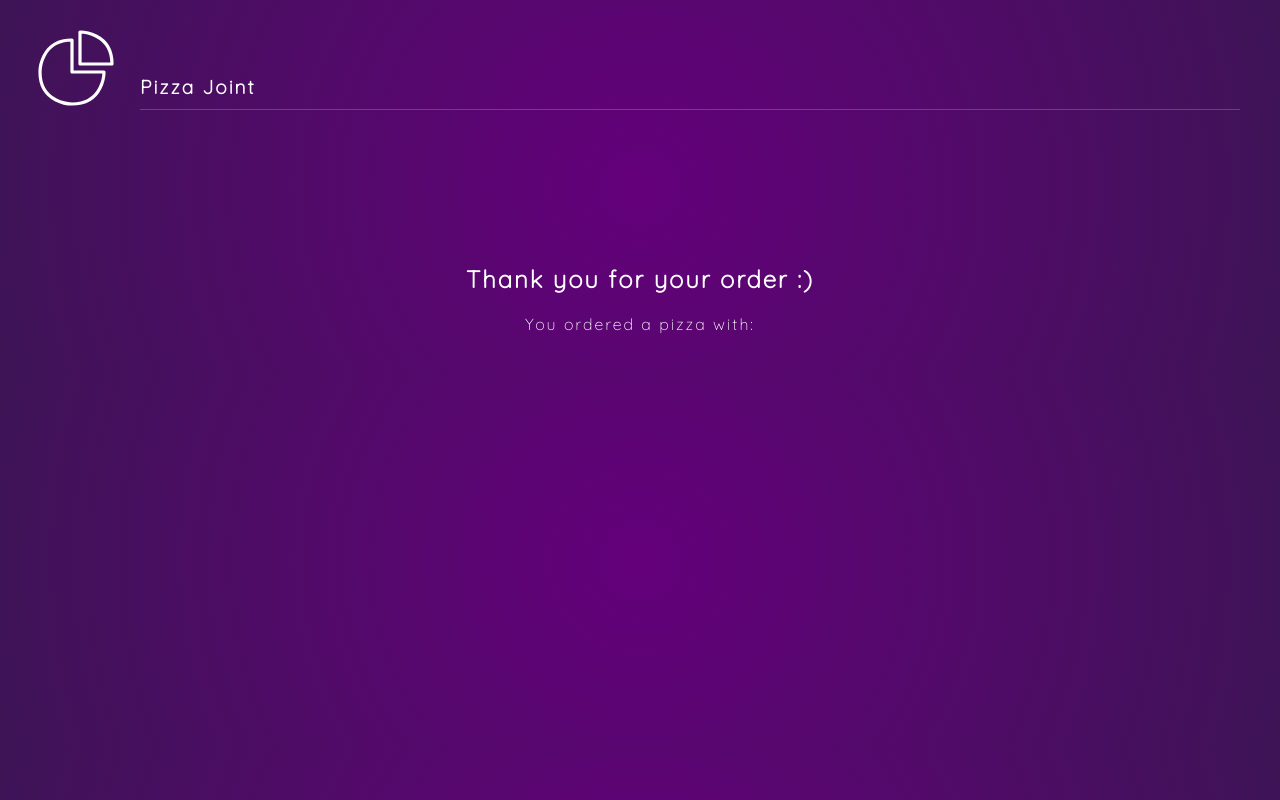
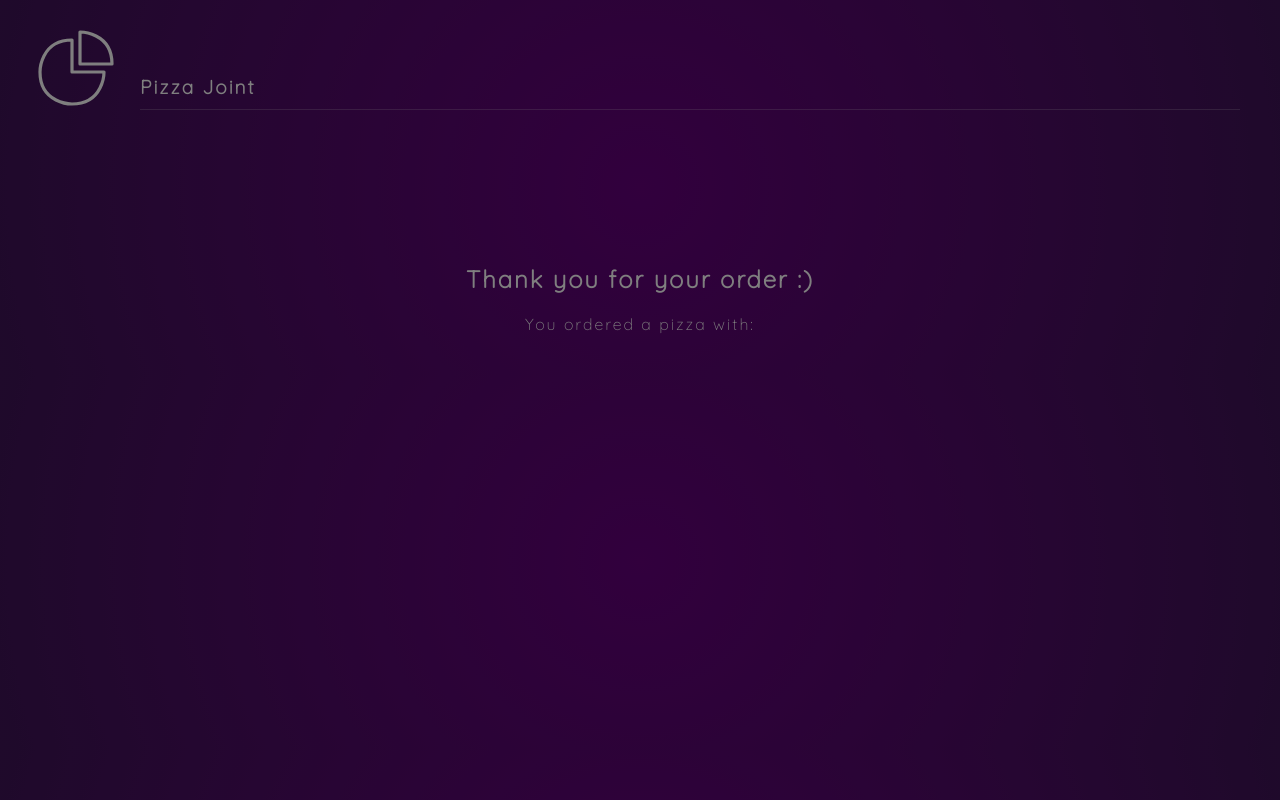
Before and after one commit to heyitsuzair/framer-motion-react, a React (Vite) app: page /order in a window 1280 px wide. Built offline with nearby package versions, Linux system fonts and the light colour scheme.

Commit message:
Animating Modal

```diff
--- a/src/App.jsx
+++ b/src/App.jsx
@@ -11,10 +11,12 @@
 import Toppings from "./components/Toppings";
 import Order from "./components/Order";
 import { AnimatePresence } from "framer-motion";
+import Modal from "./components/Modal";
 
 function App() {
   const location = useLocation();
   const [pizza, setPizza] = useState({ base: "", toppings: [] });
+  const [showModal, setShowModal] = useState(false);
 
   const addBase = (base) => {
     setPizza({ ...pizza, base });
@@ -33,7 +35,8 @@
   return (
     <>
       <Header />
-      <AnimatePresence mode="wait">
+      <Modal showModal={showModal} setShowModal={setShowModal} />
+      <AnimatePresence mode="wait" onExitComplete={() => setShowModal(false)}>
         <Routes key={location.key} location={location}>
           <Route
             path="/base"
@@ -43,7 +46,10 @@
             path="/toppings"
             element={<Toppings addTopping={addTopping} pizza={pizza} />}
           />
-          <Route path="/order" element={<Order pizza={pizza} />} />
+          <Route
+            path="/order"
+            element={<Order pizza={pizza} setShowModal={setShowModal} />}
+          />
           <Route path="/" element={<Home />} />
         </Routes>
       </AnimatePresence>
--- /dev/null
+++ b/src/components/Modal.jsx
@@ -0,0 +1,48 @@
+import React from "react";
+import { AnimatePresence, motion } from "framer-motion";
+import { Link } from "react-router-dom";
+
+const backdrop = {
+  hidden: { opacity: 0 },
+  visible: { opacity: 1 },
+};
+
+const modal = {
+  hidden: {
+    y: "-100vh",
+    opacity: 0,
+  },
+  visible: {
+    y: "200px",
+    opacity: 1,
+    transition: { delay: 0.5 },
+  },
+  exit: {
+    y: "-100vh",
+  },
+};
+
+const Modal = ({ showModal, setShowModal }) => {
+  return (
+    <AnimatePresence mode="wait">
+      {showModal && (
+        <motion.div
+          variants={backdrop}
+          className="backdrop"
+          animate="visible"
+          exit="exit"
+          initial="hidden"
+        >
+          <motion.div variants={modal} className="modal">
+            <p>Want To Make Another Pizza?</p>
+            <Link to="/" onClick={() => setShowModal(false)}>
+              <button>Start Again</button>
+            </Link>
+          </motion.div>
+        </motion.div>
+      )}
+    </AnimatePresence>
+  );
+};
+
+export default Modal;
--- a/src/components/Order.jsx
+++ b/src/components/Order.jsx
@@ -1,4 +1,4 @@
-import React, { useState } from "react";
+import React, { useEffect, useState } from "react";
 import { motion, AnimatePresence } from "framer-motion";
 
 const containerVariants = {
@@ -32,7 +32,13 @@
   },
 };
 
-const Order = ({ pizza }) => {
+const Order = ({ pizza, setShowModal }) => {
+  useEffect(() => {
+    setTimeout(() => {
+      setShowModal(true);
+    }, 5000);
+  }, []);
+
   return (
     <motion.div
       variants={containerVariants}
--- a/src/index.css
+++ b/src/index.css
@@ -1,28 +1,40 @@
 /* fonts */
 @font-face {
-  font-family: 'Quicksand';
-  src: url('/Quicksand-Light.woff2') format('woff2'),
-      url('/Quicksand-Light.woff') format('woff');
+  font-family: "Quicksand";
+  src: url("/Quicksand-Light.woff2") format("woff2"),
+    url("/Quicksand-Light.woff") format("woff");
   font-weight: 300;
   font-style: normal;
 }
 
 /* reset & common styles */
-body, ul, h1, h2, h3, p, button, a, div{
+body,
+ul,
+h1,
+h2,
+h3,
+p,
+button,
+a,
+div {
   margin: 0;
   padding: 0;
   color: white;
-  font-family: 'Quicksand';
+  font-family: "Quicksand";
   letter-spacing: 2px;
   list-style-type: none;
   text-decoration: none;
 }
-body{
-  background: rgb(100,0,123);
-  background: radial-gradient(circle, rgba(100,0,123,1) 0%, rgba(62,20,86,1) 100%);
+body {
+  background: rgb(100, 0, 123);
+  background: radial-gradient(
+    circle,
+    rgba(100, 0, 123, 1) 0%,
+    rgba(62, 20, 86, 1) 100%
+  );
   overflow: hidden;
 }
-button{
+button {
   color: white;
   padding: 10px 30px;
   font-size: 1em;
@@ -33,33 +45,33 @@
   cursor: pointer;
   opacity: 0.7;
 }
-.container{
+.container {
   max-width: 300px;
   margin: 100px auto 40px;
 }
-.container h3{
+.container h3 {
   padding-bottom: 10px;
   margin-bottom: 10px;
-  border-bottom: 1px solid rgba(255,255,255,0.2);
+  border-bottom: 1px solid rgba(255, 255, 255, 0.2);
 }
-.container li{
+.container li {
   padding: 10px;
   cursor: pointer;
 }
 
 /* header */
-header{
+header {
   display: flex;
   padding: 40px;
   align-items: center;
 }
-header .title{
+header .title {
   flex-grow: 1;
   margin-left: 20px;
   font-size: 0.6em;
 }
-header h1{
-  border-bottom: 1px solid rgba(255,255,255,0.2);
+header h1 {
+  border-bottom: 1px solid rgba(255, 255, 255, 0.2);
   padding-bottom: 10px;
 }
 header .pizza-svg {
@@ -72,11 +84,11 @@
 }
 
 /* lists */
-li span.active{
+li span.active {
   font-weight: bold;
 }
-li span.active::before{
-  content: '>';
+li span.active::before {
+  content: ">";
   position: relative;
   top: -2px;
   margin-right: 6px;
@@ -85,22 +97,50 @@
 }
 
 /* pages */
-.home h2{
+.home h2 {
   font-size: 2em;
   margin-bottom: 30px;
 }
 .home.container,
-.order.container{
+.order.container {
   text-align: center;
   max-width: 800px;
 }
-.home button{
+.home button {
   color: white;
   padding: 15px 30px;
   font-size: 1.6em;
   border: 3px solid white;
   margin: 30px 20px;
 }
-.order p{
+.order p {
   margin: 20px auto;
 }
+
+.backdrop {
+  position: fixed;
+  top: 0;
+  left: 0;
+  width: 100%;
+  height: 100%;
+  background: rgba(0, 0, 0, 0.5);
+  z-index: 1;
+}
+.modal {
+  max-width: 400px;
+  margin: 0 auto;
+  padding: 40px 20px;
+  background: white;
+  border-radius: 10px;
+  text-align: center;
+}
+.modal button {
+  color: #444;
+  border-color: #444;
+  font-weight: bold;
+  margin-top: 20px;
+}
+.modal p {
+  color: #444;
+  font-weight: bold;
+}
```
